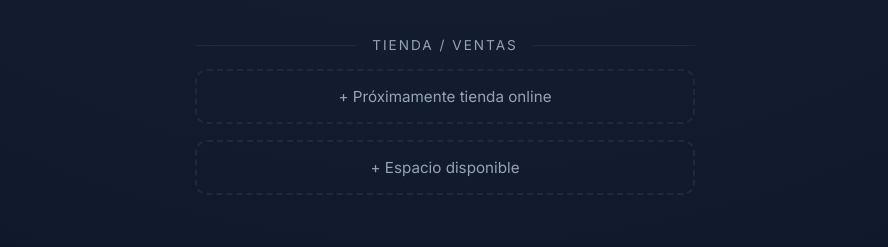
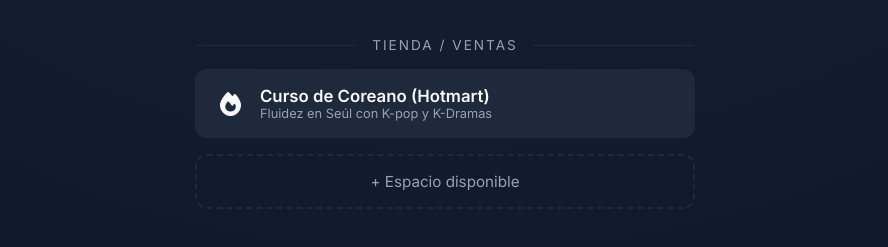
Before and after one commit to gdzunzun-commits/myProfiles.github.io, a plain HTML site: page index.html in a window 1280 px wide. Shown: the part 809-1056 px from the top of the page, without its empty margins (195-1083 px from the left). Drawn offline with Linux system fonts and the light colour scheme.

Commit message:
Update index.html

```diff
--- a/index.html
+++ b/index.html
@@ -152,7 +152,10 @@
         .youtube:hover { border-color: #ff0000; }
         .youtube:hover i { color: #ff0000; }
 
-        /* Estilo para los slots vacíos de la sección de ventas */
+        .hotmart:hover { border-color: #f04e23; }
+        .hotmart:hover i { color: #f04e23; }
+
+        /* Estilo para los slots vacíos */
         .empty-slot {
             border: 2px dashed var(--card-bg);
             background: transparent;
@@ -240,11 +243,13 @@
             <div class="section-title">Tienda / Ventas</div>
             <div class="links-container">
 
-                <div class="link-card empty-slot">
+                <a href="https://hotmart.com/es/marketplace/productos/fluidez-en-seul-coreano-desde-cero-con-k-pop-y-k-dramas/D106047225Q" target="_blank" class="link-card hotmart">
+                    <i class="fa-solid fa-fire"></i>
                     <div class="link-info">
-                        <span class="link-title">+ Próximamente tienda online</span>
+                        <span class="link-title">Curso de Coreano (Hotmart)</span>
+                        <span class="link-subtitle">Fluidez en Seúl con K-pop y K-Dramas</span>
                     </div>
-                </div>
+                </a>
 
                 <div class="link-card empty-slot">
                     <div class="link-info">
```
